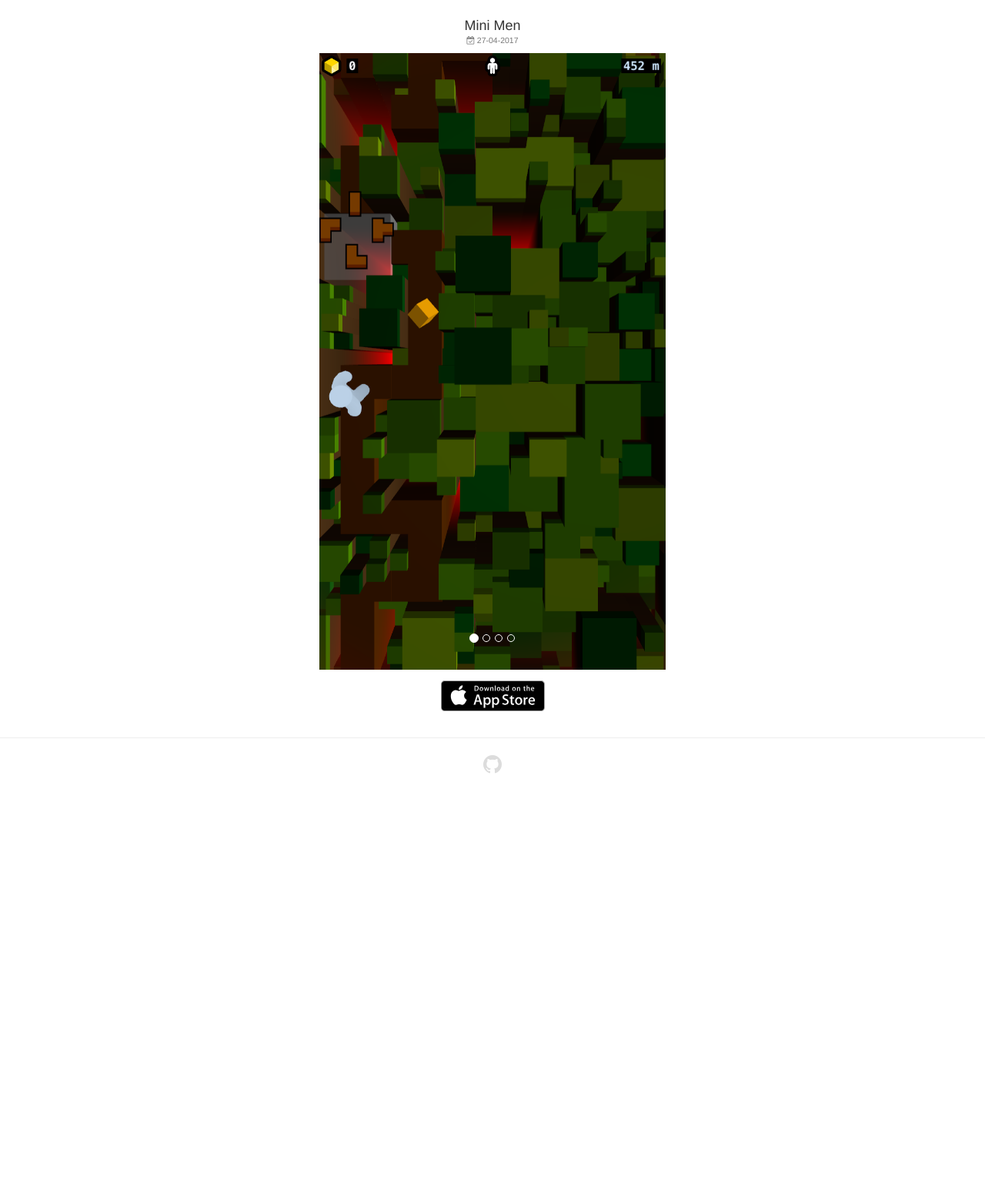
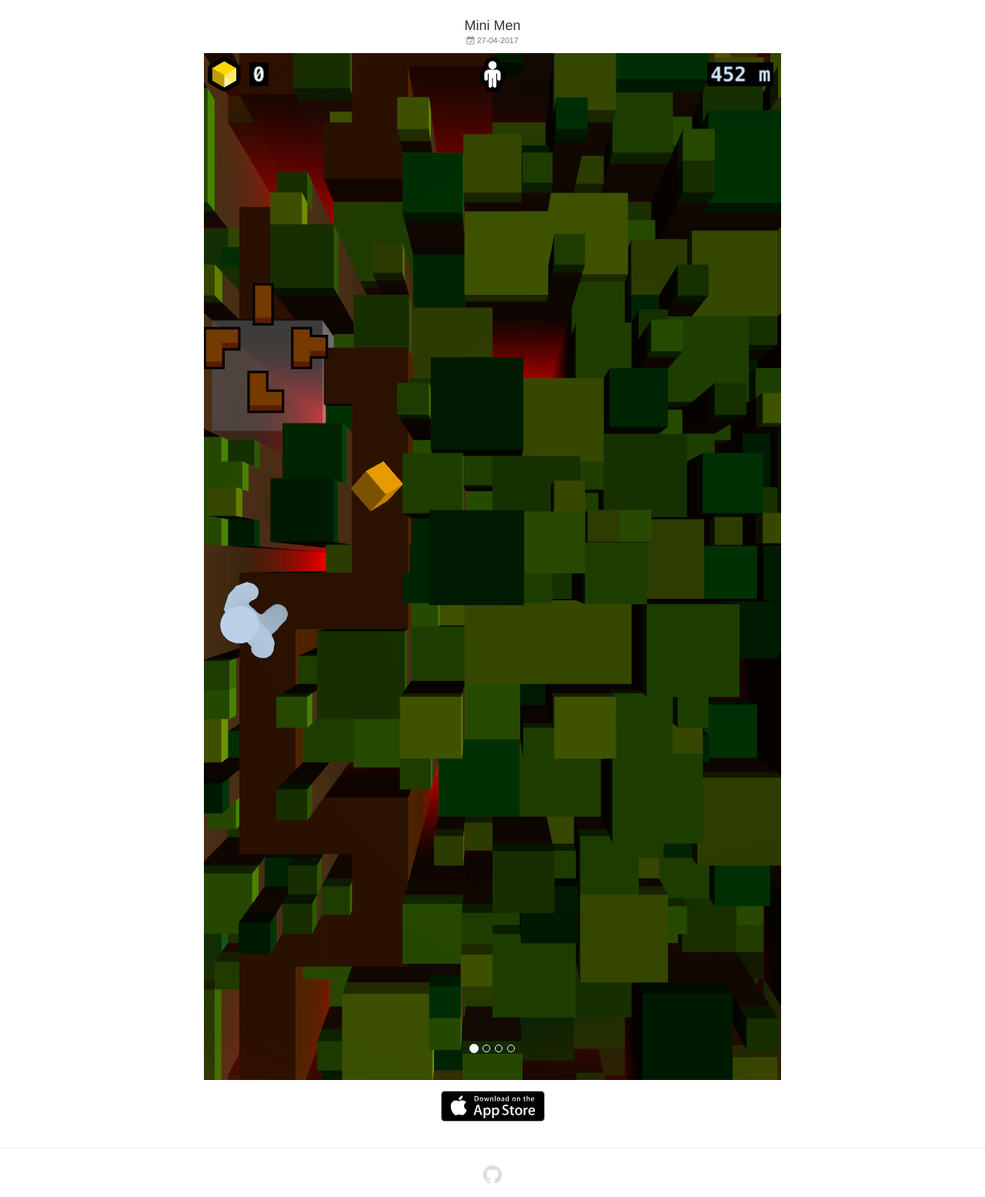
Before and after one commit to Robinseibold/Robinseibold.github.io, a Jekyll site: the page built from index.html, in a window 1280 px wide. Shown: the whole page at 77% size. Built offline with Jekyll 4.4.1, drawn with Linux system fonts in a browser that asks for light colours; the list of posts is cut into pages by our own code; before the commit the page ends 1022 px from its top, so only the background shows below that.

Commit message:
Remove width setting for .post

```diff
--- a/_sass/style.sass
+++ b/_sass/style.sass
@@ -8,8 +8,6 @@ $jetgray: #343434
 	margin-bottom: 1em
 
 .post
-	width: 50vh
-
 	> h4
 		margin-bottom: 0px
 
```
